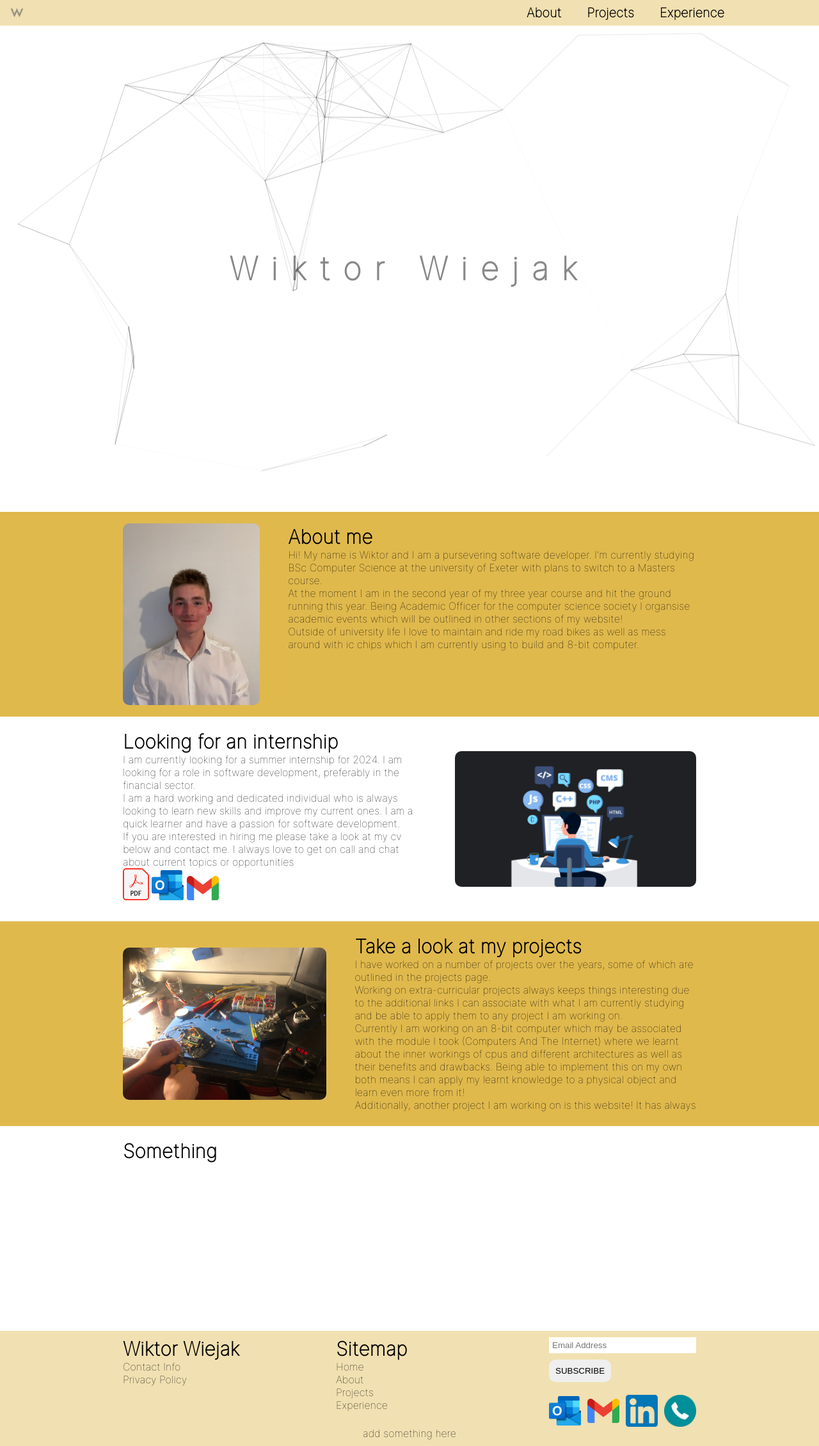
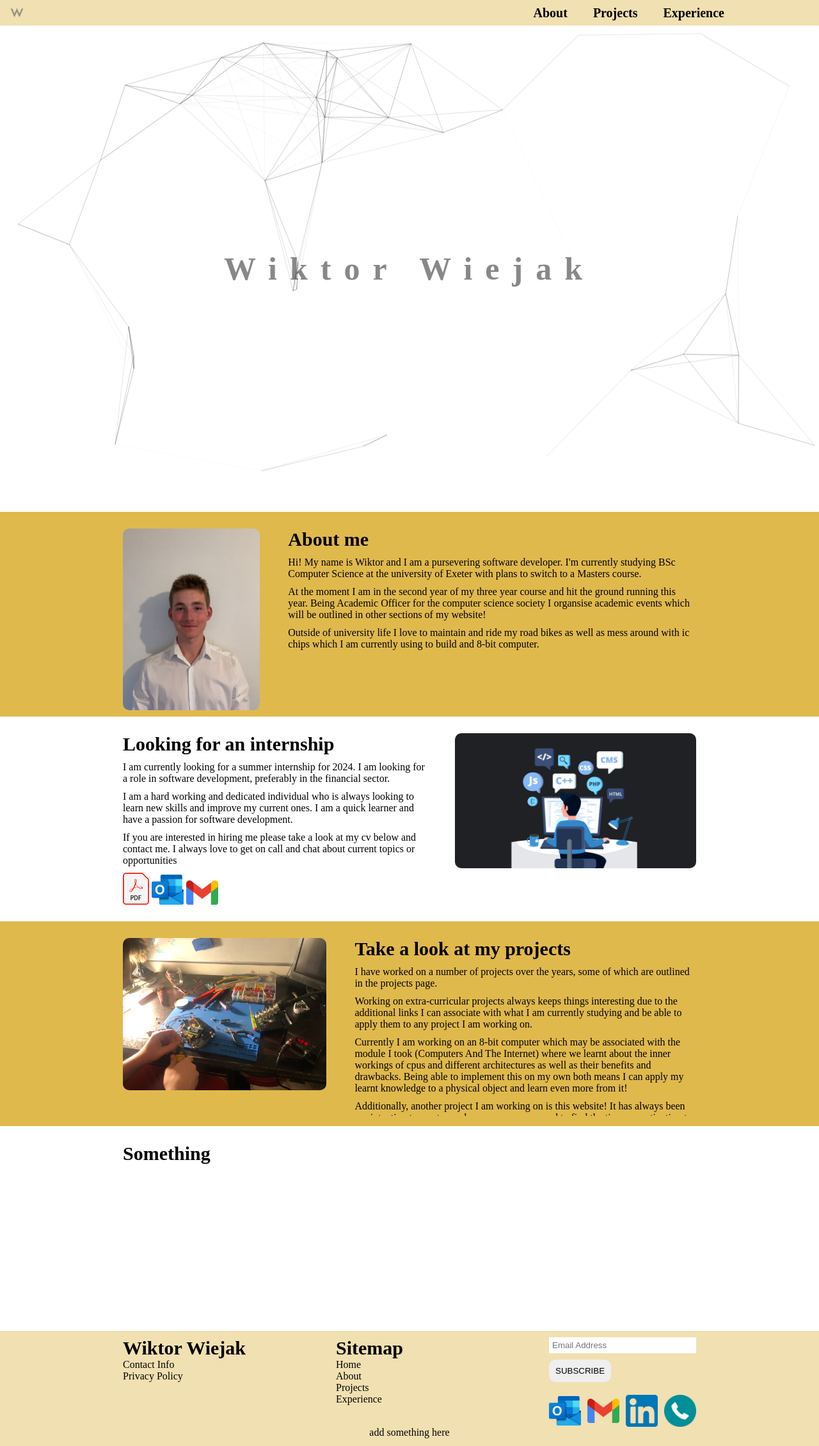
Before and after one commit to inspizzz/Wiktor-Portfolio, a PHP site: page / in a window 1280 px wide. Shown: the whole page at 64% size. Run offline with PHP 8.4, Linux system fonts and the light colour scheme.

Commit message:
changes to the font and text spacing

```diff
--- a/app/global.css
+++ b/app/global.css
@@ -1,4 +1,4 @@
-@font-face {
+/* @font-face {
     font-family: 'MyWebFont';
     src: url('/fonts/Inter-Black.ttf') format('truetype');
 	src: url('/fonts/Inter-Bold.ttf')  format('truetype');
@@ -9,7 +9,7 @@
 	src: url('/fonts/Inter-Regular.ttf')  format('truetype');
 	src: url('/fonts/Inter-SemiBold.ttf')  format('truetype');
 	src: url('/fonts/Inter-Thin.ttf')  format('truetype');
-}
+} */
 
 :root {
 	--background: #FFFFFF;
@@ -24,7 +24,7 @@
 
 	--border-radius: 10px;
 
-	font-family: "MyWebFont";
+	/* font-family: "MyWebFont"; */
 }
 
 body {
--- a/app/index.css
+++ b/app/index.css
@@ -56,7 +56,7 @@
 
     display: flex;
     justify-content: center;
-    align-items: center;
+    /* align-items: center; */
     gap: 5%;
 
     width: 70%;
@@ -71,6 +71,7 @@
 
     display: flex;
     flex-direction: column;
+    gap: 10px;
 
     padding-bottom: 10px;
 
```
